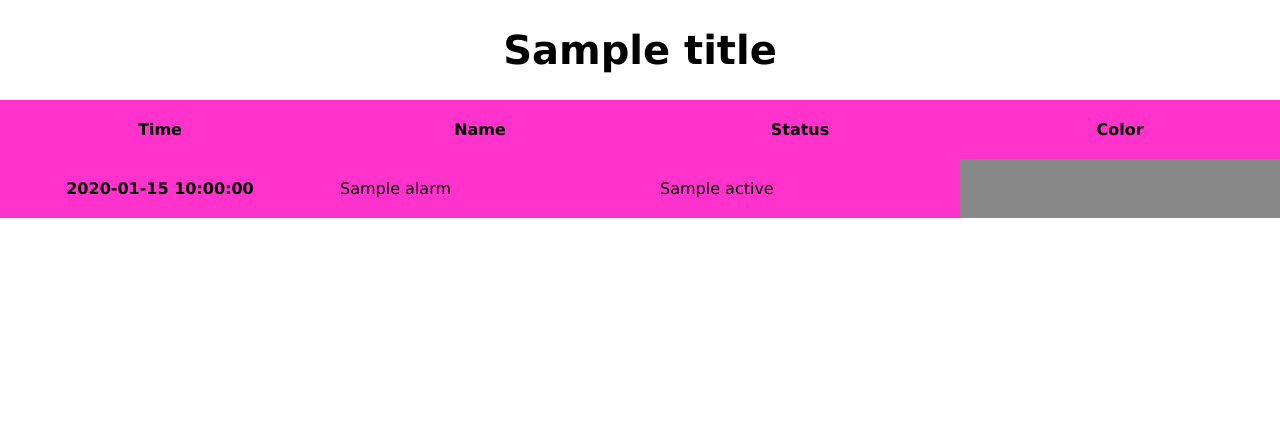
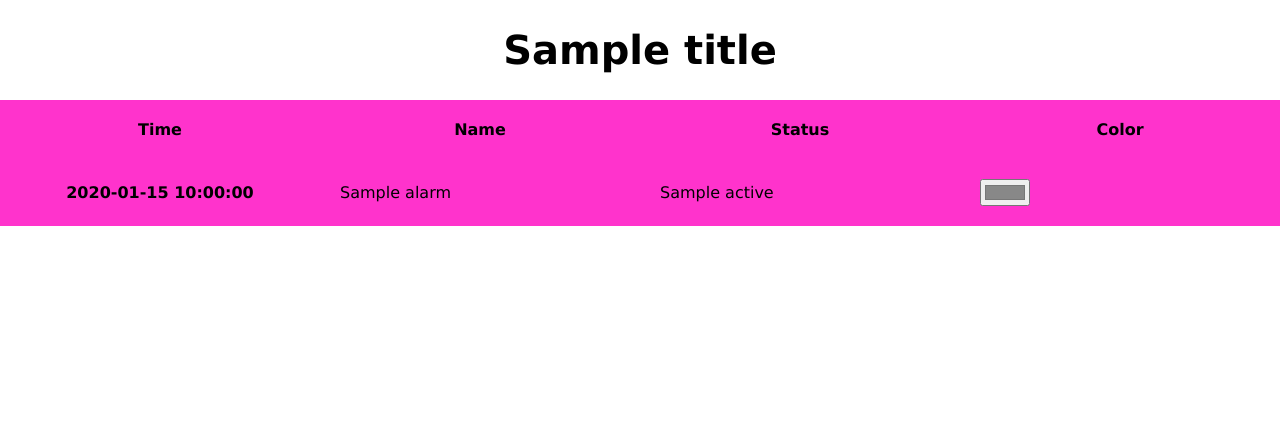
Before and after one commit to sashyazs/IoT_sunrise_alarm, a Flask app: template flaskr/templates/index.html in a window 1280 px wide. Shown: the top 425 px of the page. Run offline with Flask 3, Linux system fonts and the light colour scheme; the template is opened without the code that fills it: most values are stand-ins (such as "Sample title", 1, 10 or a date in 2020); parts of the project's set-up code (start-up, migrations or seed data) failed here and were passed over.

Commit message:
Fixed HEX value formatting.

```diff
--- a/flaskr/alarm.py
+++ b/flaskr/alarm.py
@@ -19,7 +19,7 @@ class Color:
     a: int  # Opacity 0 - 100 percent, but we will use it as a brighness value in our program
 
     def __str__(self) -> str:
-        return f'#{hex(self.r)}{hex(self.g)}{hex(self.b)}'
+        return f'#{self.r:2x}{self.g:2x}{self.b:2x}'
 
 # This will handle all the alarm details such as name, time and anything else to be added.
 class Alarm:
--- a/flaskr/templates/index.html
+++ b/flaskr/templates/index.html
@@ -20,7 +20,7 @@
                 <th scope="row">{{ a.time }}</th>
                 <td>{{ a.name }}</td>
                 <td>{{ a.active }}</td>
-                <td bgcolor="{{ a.color }}">&nbsp;</td>
+                <td><input type="color" value="{{ a.color }}" /></td>
             </tr>
             {% endfor %}
         </tbody>
```
